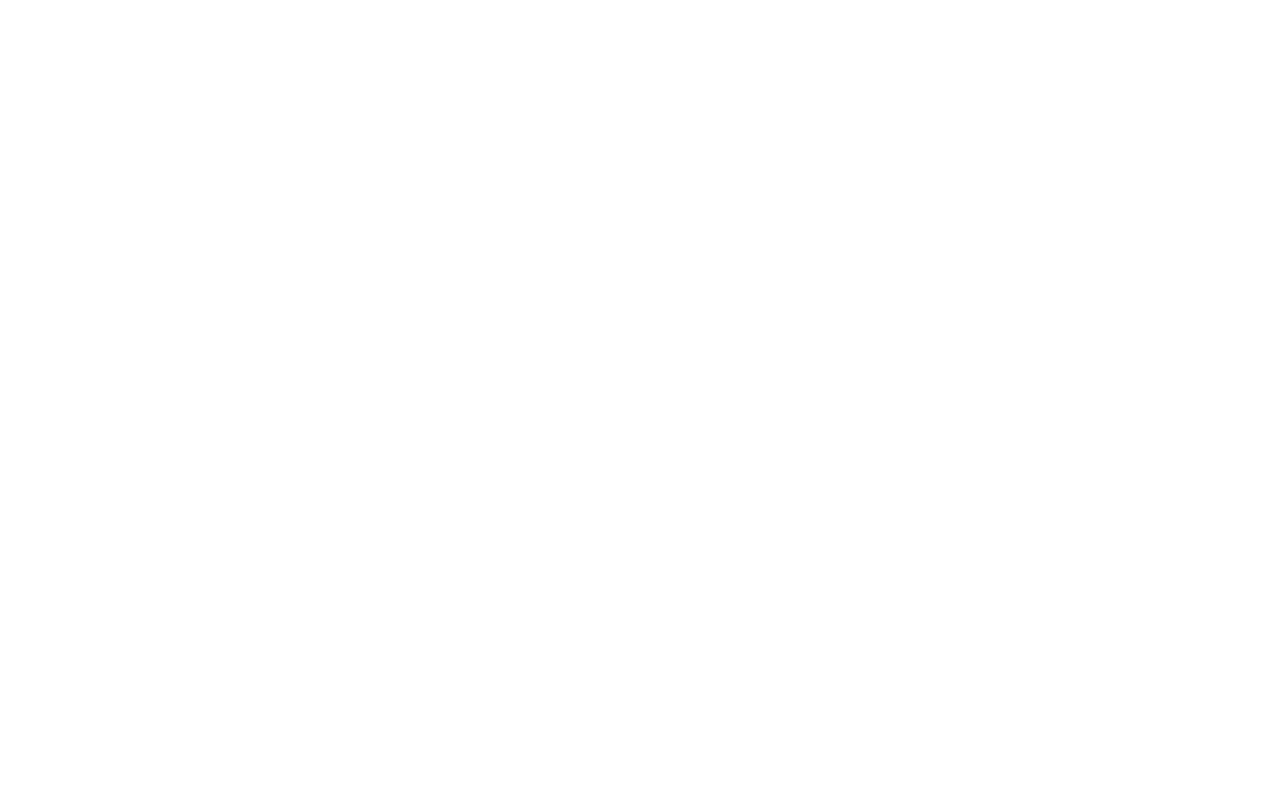
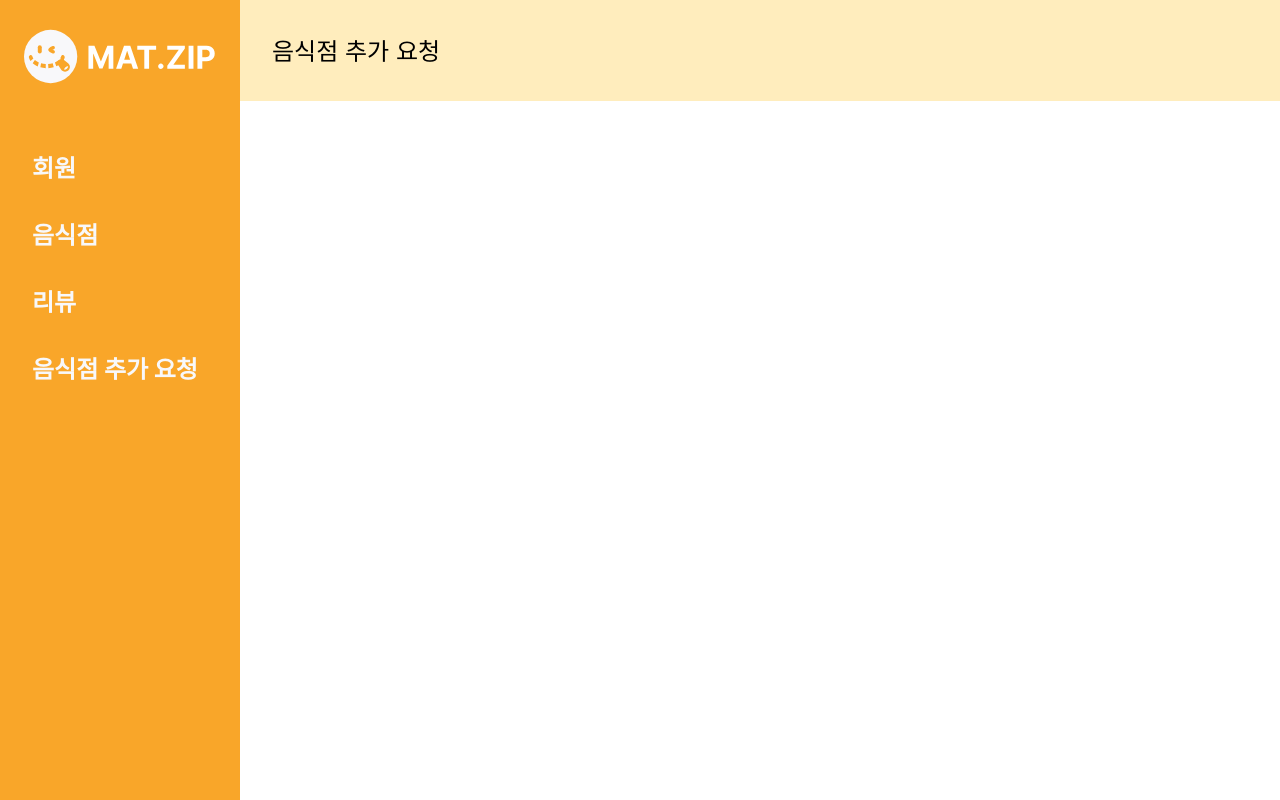
Before and after one commit to The-Fellowship-of-the-matzip/mat.zip-admin, a React (Create React App) app: page /restaurant_demands in a window 1280 px wide. Before the commit this address had no page. Built offline with nearby package versions, Linux system fonts and the light colour scheme.

Commit message:
feat: 페이지 기본 템플릿 구성

```diff
--- a/src/App.jsx
+++ b/src/App.jsx
@@ -2,17 +2,25 @@ import { useState } from "react";
 import { Route, Routes } from "react-router-dom";
 import DefaultLayout from "./components/DefaultLayout";
 import LoginPage from "./components/Login/LoginPage";
+import RestaurantDemandsPage from "./components/RestaurantDemands/RestaurantDemandsPage";
 
 function App() {
   const [accessToken, setAccessToken] = useState(
     sessionStorage.getItem("accessToken" || null)
   );
+  const [selectedPage, setSelectedPage] = useState();
   return (
     <Routes>
-      <Route element={<DefaultLayout />}>
+      <Route path="/" element={<LoginPage setAccessToken={setAccessToken} />} />
+      <Route element={<DefaultLayout selectedPage={selectedPage} />}>
         <Route
-          path="/"
-          element={<LoginPage setAccessToken={setAccessToken} />}
+          path="/restaurant_demands"
+          element={
+            <RestaurantDemandsPage
+              accessToken={accessToken}
+              setSelectedPage={setSelectedPage}
+            />
+          }
         />
       </Route>
     </Routes>
--- /dev/null
+++ b/src/components/ContentsBox.jsx
@@ -0,0 +1,5 @@
+const ContentsBox = () => {
+  return <div />;
+};
+
+export default ContentsBox;
--- a/src/components/DefaultLayout.jsx
+++ b/src/components/DefaultLayout.jsx
@@ -1,5 +1,6 @@
 import { Outlet } from "react-router-dom";
 import styled from "styled-components";
+import NavigationBar from "./NavigationBar";
 
 const LayOut = styled.section`
   width: 100vw;
@@ -9,11 +10,35 @@ const LayOut = styled.section`
   align-items: center;
 `;
 
-const DefaultLayout = () => {
+const Header = styled.div`
+  font-size: 1.5rem;
+  padding: 2rem;
+  border-bottom: 2px solid ${({ theme }) => theme.primaryLight};
+  background-color: ${({ theme }) => theme.primaryLight};
+`;
+
+const Contents = styled.section`
+  flex-grow: 1;
+  height: 100vh;
+  display: flex;
+  flex-direction: column;
+`;
+
+const Body = styled.section`
+  flex-grow: 1;
+`;
+
+const DefaultLayout = ({ selectedPage }) => {
   return (
     <>
       <LayOut>
-        <Outlet />
+        <NavigationBar />
+        <Contents>
+          <Header>{selectedPage}</Header>
+          <Body>
+            <Outlet />
+          </Body>
+        </Contents>
       </LayOut>
     </>
   );
--- a/src/components/Login/LoginPage.jsx
+++ b/src/components/Login/LoginPage.jsx
@@ -1,7 +1,20 @@
+import styled from "styled-components";
 import LoginBox from "./LoginBox";
 
+const LayOut = styled.section`
+  width: 100vw;
+  height: 100vh;
+  display: flex;
+  justify-content: center;
+  align-items: center;
+`;
+
 const LoginPage = ({ setAccessToken }) => {
-  return <LoginBox setAccessToken={setAccessToken} />;
+  return (
+    <LayOut>
+      <LoginBox setAccessToken={setAccessToken} />;
+    </LayOut>
+  );
 };
 
 export default LoginPage;
--- /dev/null
+++ b/src/components/NavigationBar.jsx
@@ -0,0 +1,41 @@
+import styled from "styled-components";
+import { ReactComponent as Logo } from "../assets/logo.svg";
+
+const Bar = styled.section`
+  min-width: 15rem;
+  max-width: 15rem;
+  height: 100vh;
+  background-color: ${({ theme }) => theme.primary};
+`;
+
+const BarHeader = styled.section`
+  padding: 1rem 0 0 0;
+  width: 100%;
+  text-align: center;
+  margin-bottom: 2rem;
+`;
+
+const BarItem = styled.div`
+  padding: 1rem 2rem;
+  height: max-content;
+  font-weight: 700;
+  font-size: 1.5rem;
+  color: ${({ theme }) => theme.white};
+  cursor: pointer;
+`;
+
+const NavigationBar = () => {
+  return (
+    <Bar>
+      <BarHeader>
+        <Logo width={"80%"} />
+      </BarHeader>
+      <BarItem>회원</BarItem>
+      <BarItem>음식점</BarItem>
+      <BarItem>리뷰</BarItem>
+      <BarItem>음식점 추가 요청</BarItem>
+    </Bar>
+  );
+};
+
+export default NavigationBar;
--- /dev/null
+++ b/src/components/RestaurantDemands/RestaurantDemandsPage.jsx
@@ -0,0 +1,15 @@
+import styled from "styled-components";
+
+const Layout = styled.section`
+  width: 100%;
+  display: flex;
+  flex-direction: column;
+`;
+
+const RestaurantDemandsPage = ({ setSelectedPage }) => {
+  setSelectedPage("음식점 추가 요청");
+
+  return <Layout></Layout>;
+};
+
+export default RestaurantDemandsPage;
```
